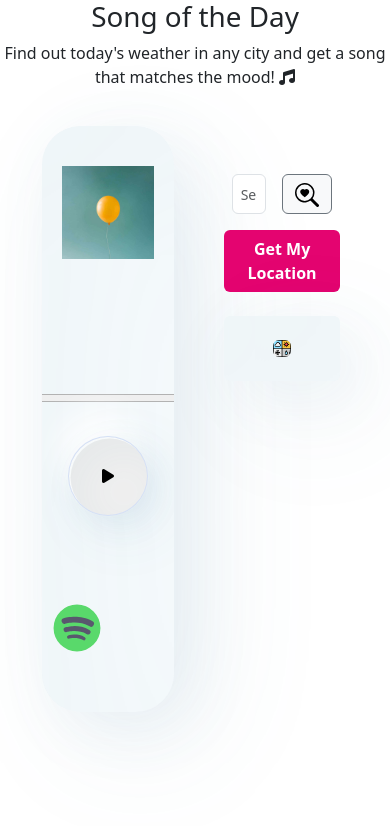
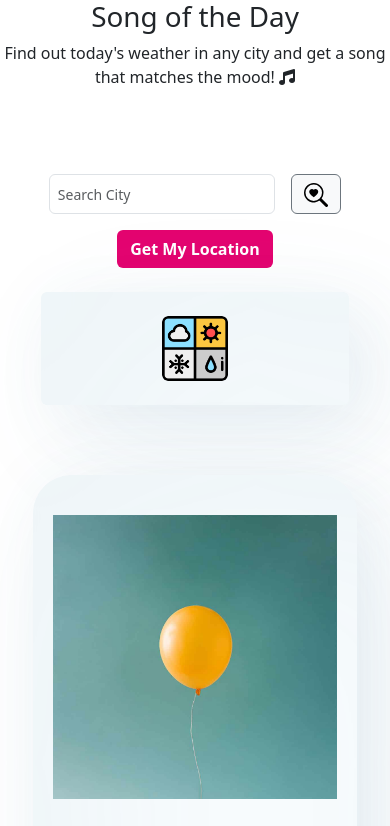
Before and after one commit to eva983/weather-song-recs, a website: page index.html in a window 390 px wide. Shown: the top 826 px of the page. Drawn offline with nearby package versions, Linux system fonts and the light colour scheme.

Commit message:
added css for mobile design

```diff
--- a/index.html
+++ b/index.html
@@ -33,7 +33,7 @@
         </p>
     </div>
     <section class="content d-flex ">
-        <div class="container ">
+        <div class="container song-container ">
             <div class="player-container d-flex">
             <div class="cover-container">
                 <img id="cover" class="img-fluid" src="temp-cover.jpg" alt="name" />
--- a/style.css
+++ b/style.css
@@ -112,3 +112,21 @@
     0 0.1rem 0.1rem rgba(255, 255, 255, 1),
     inset 0.1rem -0.1rem 0 rgba(255, 255, 255, 0);
 }
+
+@media only screen and (max-width: 768px) {
+  .content {
+    flex-direction: column;
+    width: 100%;
+  }
+  .container,
+   .search-container,
+   .weather {
+    width: 100%;
+  }
+  .weather-container {
+    order: 1;
+  }
+  .song-container {
+    order: 2;
+  }
+}
```
